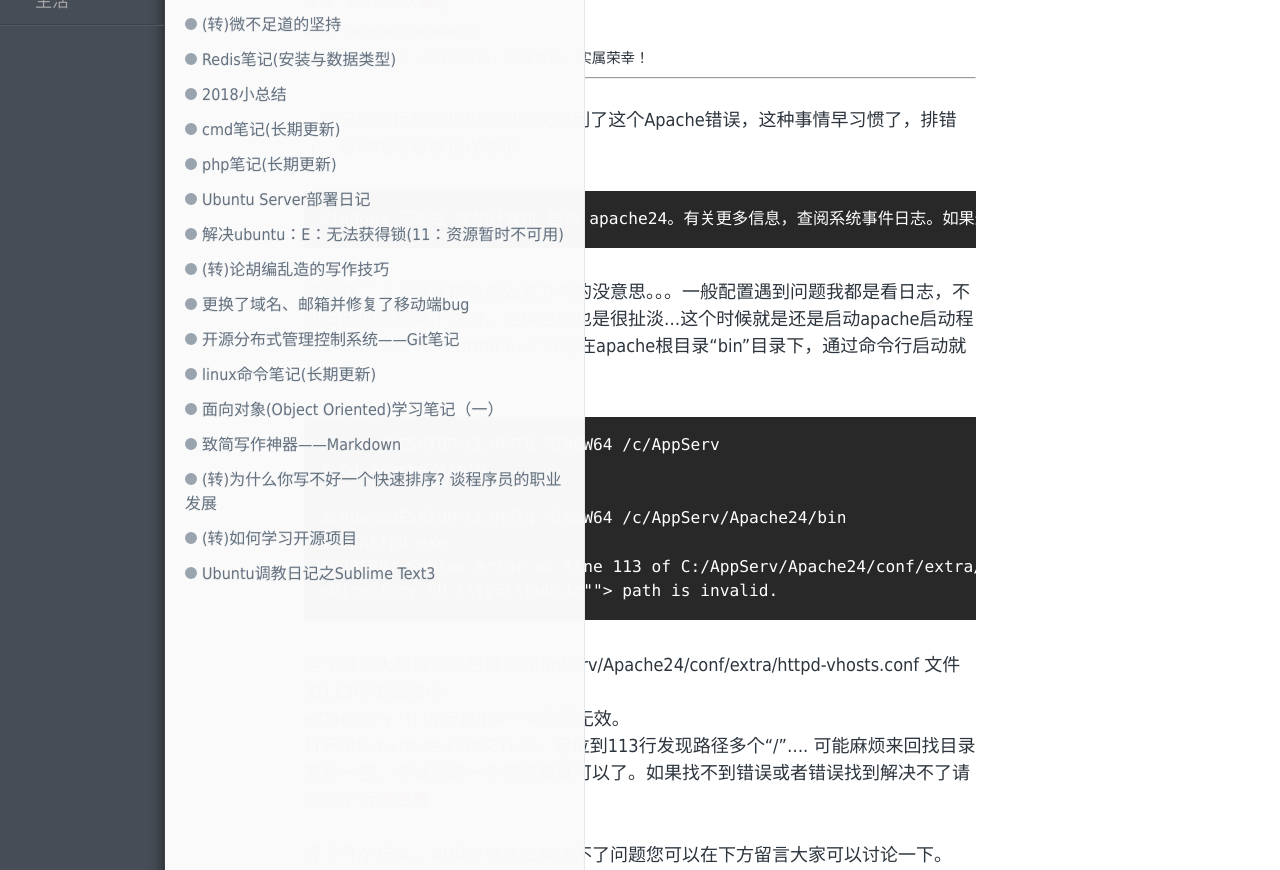
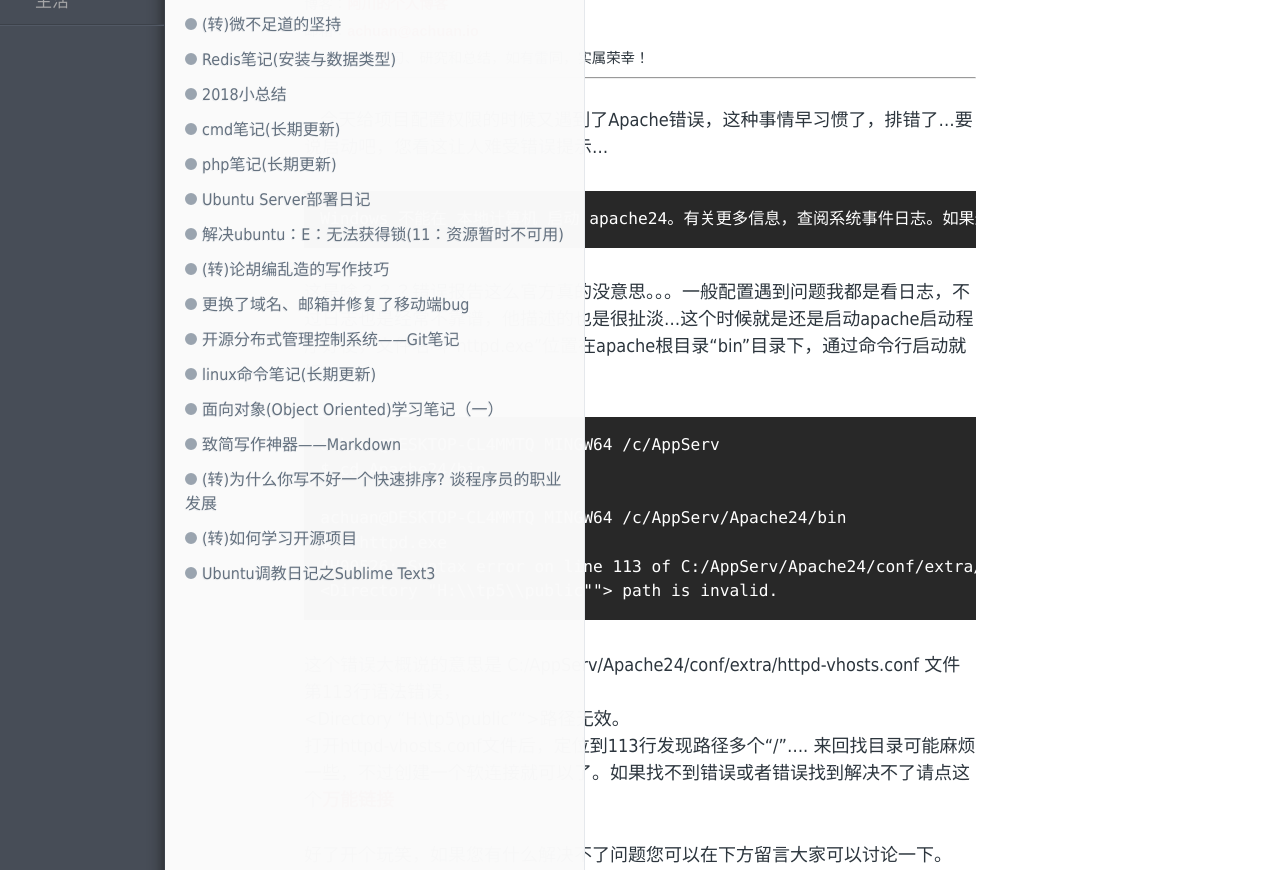
Before and after one commit to achuanya/achuanya.github.io, a Jekyll site: the page built from _posts/技术/2019-04-15-apache-error.md, in a window 1280 px wide. Shown: the part 312-1182 px from the top of the page. Built offline with Jekyll 4.4.1, drawn with Linux system fonts in a browser that asks for light colours; emoji names are drawn with the system emoji font; some web fonts are replaced; comment, search, counter and statistics services are not loaded.

```diff
--- a/_posts/技术/2019-04-15-apache-error.md
+++ b/_posts/技术/2019-04-15-apache-error.md
@@ -6,7 +6,7 @@
 category: 技术
 ---
 
-&emsp;今天给项目配置权限的时候又遇到了这个Apache错误，这种事情早习惯了，排错了...启动吧您看着错误提示...
+&emsp;今天给项目配置权限的时候又遇到了Apache错误，这种事情早习惯了，排错了...要说启动吧，您看这让人难受错误提示...
 
     Windows 不能在 本地计算机 启动 apache24。有关更多信息，查阅系统事件日志。如果这是非 Microsoft 服务，请与服务厂商联系，并参考特定服务错误代码 1
 
@@ -23,7 +23,7 @@
 这个错误大概说的意思是 C:/AppServ/Apache24/conf/extra/httpd-vhosts.conf 文件第113行语法错误，
 <Directory "H:\tp5\public"">路径无效。
 打开httpd-vhosts.conf文件后，定位到113行发现路径多个“/”....
-可能麻烦来回找目录麻烦一些，不过创建一个软连接就可以了。如果找不到错误或者错误找到解决不了请点这个[万能链接][1]
+来回找目录可能麻烦一些，不过创建一个软连接就可以了。如果找不到错误或者错误找到解决不了请点这个[万能链接][1]
 
 好了开个玩笑，如果您有什么解决不了问题您可以在下方留言大家可以讨论一下。
 
```
